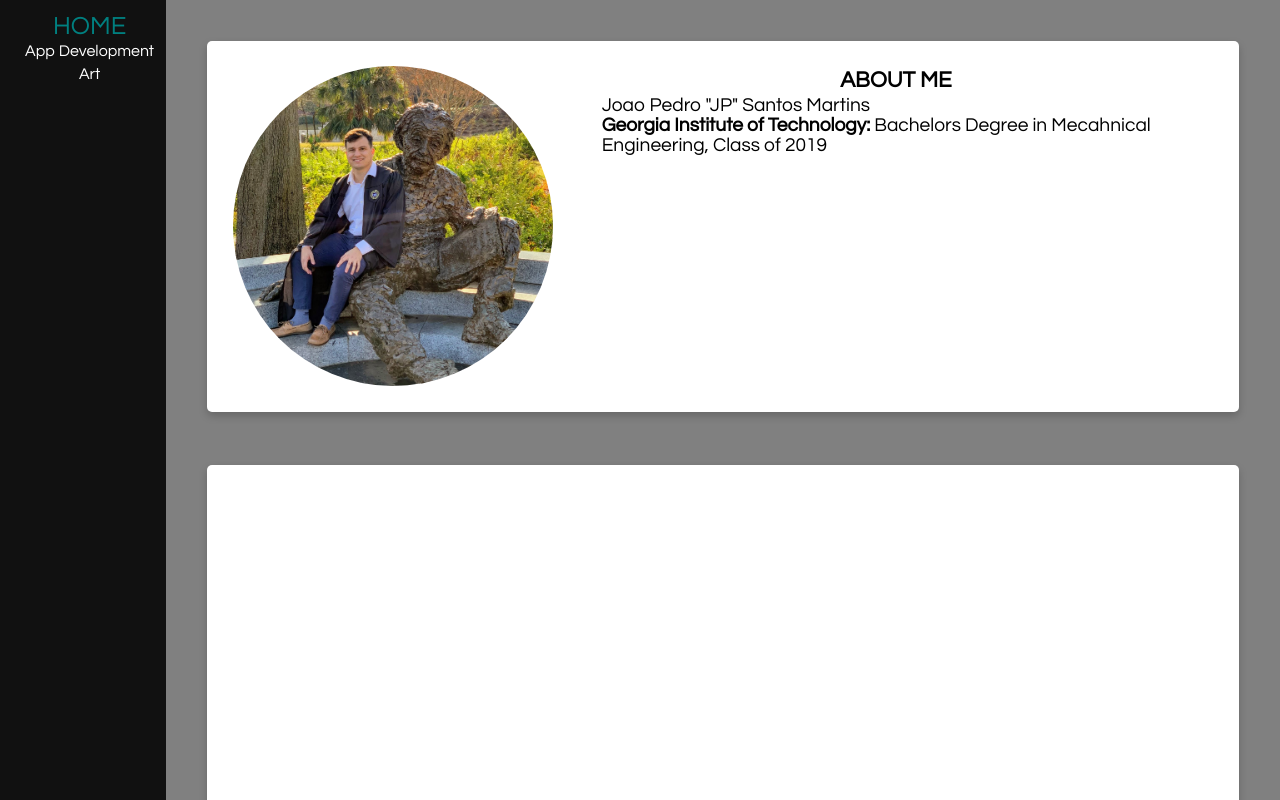
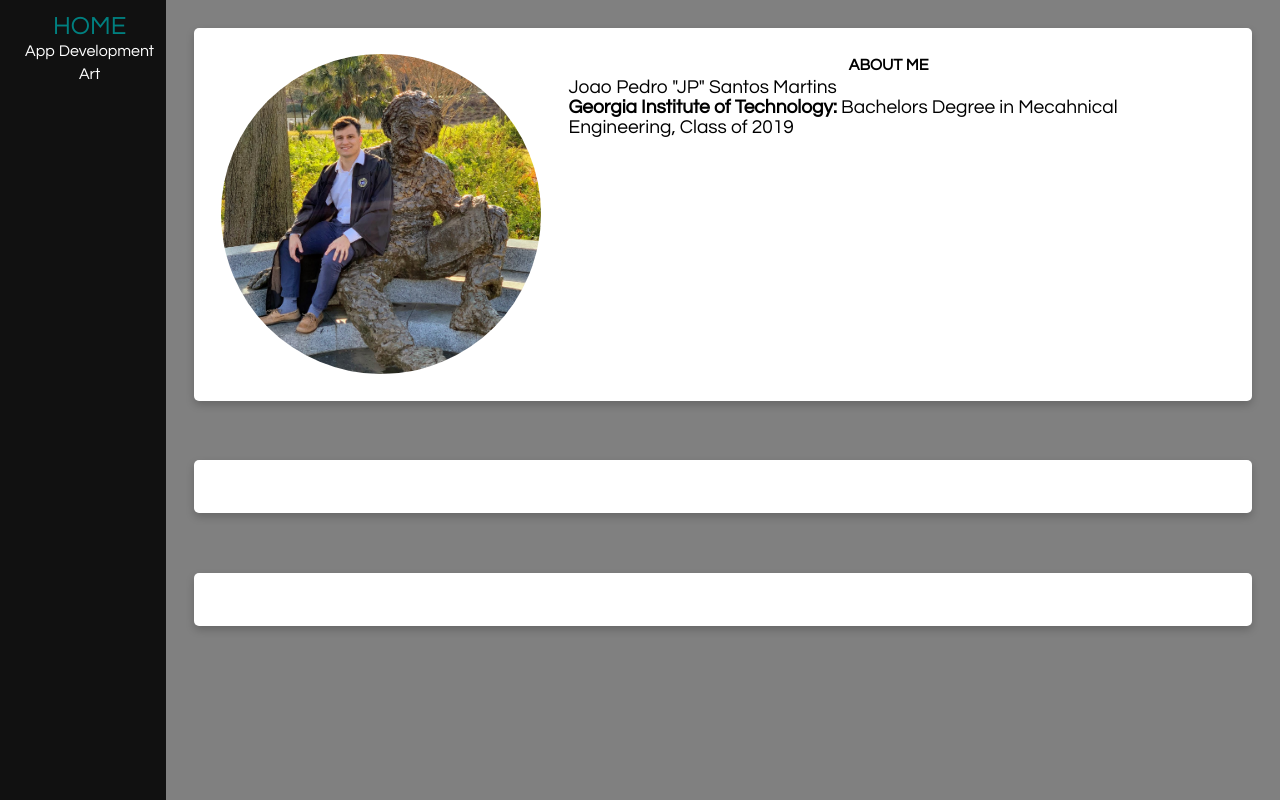
Before and after one commit to jpmar327/jpmar327.github.io, a plain HTML site: page index.html in a window 1280 px wide. Drawn offline with Linux system fonts and the light colour scheme.

Commit message:
Resizes properly

```diff
--- a/css/stylesHome.css
+++ b/css/stylesHome.css
@@ -40,14 +40,15 @@ html {
 
 .page {
 	height: 100%;
-	width: 87%;
+	/*width: 87%;*/
+	width:87vw;
 	position: fixed;
 	z-index: 1;
 	top: 0;
 	left: 13%;
 	background-color: grey;
-	overflow-y: scroll;
-	/*overflow-x: scroll;*/
+	/*overflow-y: scroll;*/
+	overflow: scroll;
 
 }
 
@@ -59,15 +60,15 @@ html {
 	padding: 1%;
 }*/
 
-.about {
+#about {
 	font-family: Avant Garde,Avantgarde,Century Gothic,CenturyGothic,AppleGothic,sans-serif;
 	font-weight: 10;
 	color: black;
-	/*font-size: 100%;*/
-	font-size: 1.75vw;
+	font-size: 100%;
 	text-align:center;
-	/*font-size-adjust: 12vw;*/
 	padding: 0.5%;
+    left: 0;
+    right: 0;
 }
 
 .links {
@@ -101,53 +102,17 @@ html {
 	list-style-type: none;
 	font-family: Avant Garde,Avantgarde,Century Gothic,CenturyGothic,AppleGothic,sans-serif;
 }
-.liList {
+#liList {
 	list-style-type: none;
 	font-family: Avant Garde,Avantgarde,Century Gothic,CenturyGothic,AppleGothic,sans-serif;
 	font-size: 1.5vw;
-}
-
-.center {
-  display: block;
-  margin-left: 40px;
-  margin-right: auto;
-}
-
-.box {
-  float: left;
-  width: 350px;
-  padding: 50px;
-}
-
-.info {
-  width: 75%;
-}
-
-.clearfix::after {
-  content: "";
-  clear: both;
-  display: table;
-}
-
-.column {
-  float: left;
-  padding: 15px;
-}
-
-.content {
-  width: 75%;
-}
-
-.menu {
-  width: 25%;
+	text-overflow: hidden;
 }
 
 .column1of2 {
 	float: left;
 	width: 25vw;
-	/*margin-right: 2.5%*/
-	/*height:12vw;*/
-	/*padding: 1%;*/
+	/*margin-right: 2.5%;*/
 	height: 25vw;
 	border-radius: 50%;
 	background-image: url("me2.jpeg");
@@ -155,87 +120,66 @@ html {
 	background-color: #cccccc;
 	background-position: center;
 	background-size: cover; /* Resize the background image to cover the entire container */
-	/*height:100%;*/
-	/*max-height: 100%;*/
-	/*text-align:center;*/
-	/*padding:1.5%;*/
-	/*padding: 2.5%;*/
-	/*height: 100%*/
+	position: inline-block;
 }
 
 .column2of2 {
+	width: 57.5%;
+	/*min-width: 380px;*/
+	padding-left: 2.5%;
+	display: inline-block;
 	float: left;
-	/*height:auto;*/
-	height: 90%;
-	max-width: 60%;
-	width: 57vw;
-	/*padding:1%;*/
-	padding-left: 5%;
-	/*margin: 2.5%;*/
-	/*height:95%;*/
-	/*max-height: 95%;*/
-	/*padding:2.5%;*/
+	position: absolute;
+	height: inherit;
 
 }
 
 
 #section1 {
-	/*background-color: white;
-	box-shadow: 0 4px 8px 0 rgba(0,0,0,0.2);
-	border-radius: 5px;*/
-	margin: 2.5%;
-	padding: 1vw;
+	display: block;
+	height: auto;
 	align-content: center;
-	/*z-index: 1;*/
+	width:95%;
+	padding: 2.5%;
 }
 
 #section2 {
-	margin: 2.5%;
-	padding: 1vw;
+	display: block;
+	height: auto;
 	align-content: center;
+	width:95%;
+	padding: 2.5%;
 }
 
 #section3 {
-	margin: 2.5%;
-	padding: 1vw;
+	display: block;
+	height: auto;
 	align-content: center;
+	width:95%;
+	padding: 2.5%;
 }
 
 .card {
 	box-shadow: 0 4px 8px 0 rgba(0,0,0,0.2);
-	/*height:60%;*/
-	height:25vw;
-	/*width: 80vw;*/
-	margin:0;
+	height:inherit;
+	width: inherit;
 	border-radius: 5px;
-	padding: 2vw;
+	padding: inherit;
 	background-color: white;
+	display: inline-block;
 
 
 }
 
 #profile img {
-	/*object-fit: scale-down;*/
-	/*display: circle;*/
 	border-radius: 100%;
-	/*height: 11vw;*/
-	/*height:100%;*/
-	/*text-align: center;*/
 	width:10vw;
 	height:100%;
-	/*height:auto;*/
-	/*max-width: 450px;
-	max-height: 450px;*/
-	/*min-width: 30%;*/
-	/*float: left;*/
 	position: absolute;
     margin: auto;
     top: 0;
     left: 0;
-    /*right: 10%;*/
     bottom: 0;
-	/*padding: 1vw;*/
-	/*position: fixed;*/
 
 }
 
--- a/index.html
+++ b/index.html
@@ -32,16 +32,20 @@
 
 <!-- MAIN PAGE -->
 <div class = "page">
+
 	<div id = "section1">
-		<div class = "card" >
-			<div class="column1of2" id = "profile" ></div>
+		<div  class = "card">
+			<div class=" column1of2" id = "profile" >
+
+			</div>
 
 			<div class = "column2of2">
-				<div class = "about"><strong>ABOUT ME</strong></div>
-				<li class = "liList">Joao Pedro "JP" Santos Martins</li>
-				<li class = "liList"><strong>Georgia Institute of Technology:</strong> Bachelors Degree in Mecahnical Engineering, Class of 2019</li>
+				<div id = "about"><strong>ABOUT ME</strong></div>
+				<li id = "liList">Joao Pedro "JP" Santos Martins</li>
+				<li id = "liList"><strong>Georgia Institute of Technology:</strong> Bachelors Degree in Mecahnical Engineering, Class of 2019</li>
 			</div>
 		</div>
+
 	</div>
 	<div id = "section2">
 		<div class = "card">
```
